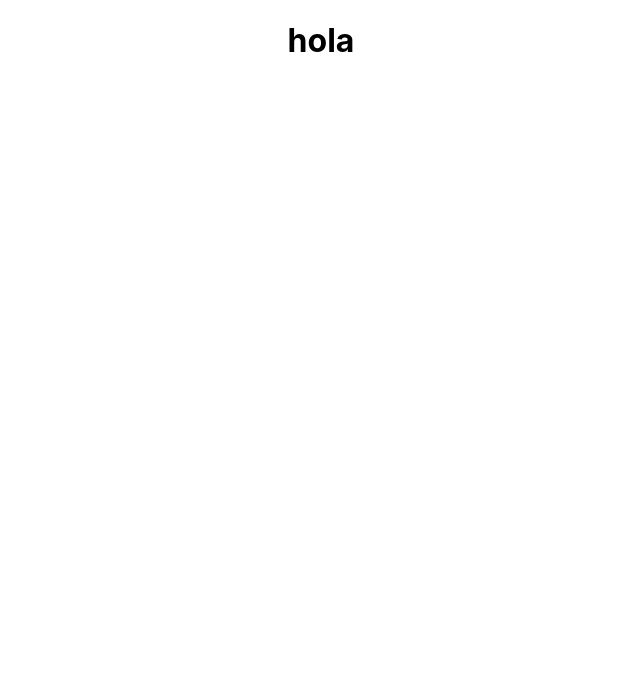
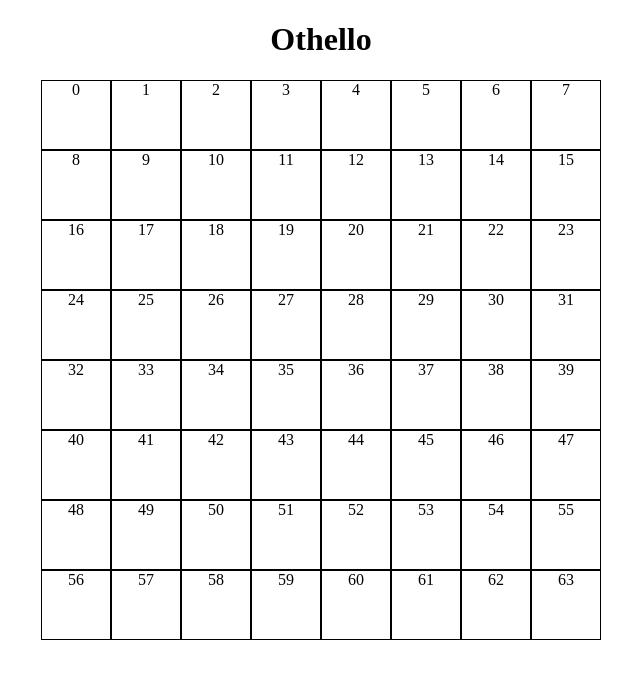
Before and after one commit to Camilaf19/othello-game, a React (Create React App) app: page / in a window 1280 px wide. Shown: the top 678 px of the page, without its empty margins (319-959 px from the left). Built offline with nearby package versions, Linux system fonts and the light colour scheme.

Commit message:
Create board

```diff
--- a/src/App.css
+++ /dev/null
@@ -1,38 +0,0 @@
-.App {
-  text-align: center;
-}
-
-.App-logo {
-  height: 40vmin;
-  pointer-events: none;
-}
-
-@media (prefers-reduced-motion: no-preference) {
-  .App-logo {
-    animation: App-logo-spin infinite 20s linear;
-  }
-}
-
-.App-header {
-  background-color: #282c34;
-  min-height: 100vh;
-  display: flex;
-  flex-direction: column;
-  align-items: center;
-  justify-content: center;
-  font-size: calc(10px + 2vmin);
-  color: white;
-}
-
-.App-link {
-  color: #61dafb;
-}
-
-@keyframes App-logo-spin {
-  from {
-    transform: rotate(0deg);
-  }
-  to {
-    transform: rotate(360deg);
-  }
-}
--- a/src/App.tsx
+++ b/src/App.tsx
@@ -1,12 +1,21 @@
 
-import './App.css';
 
 function App() {
+  const board = Array(64).fill(0)
+
   return (
-    <div className="App">
-     <h1>hola</h1>
-    </div>
-  );
+    <main className='board'>
+      <h1>Othello</h1>
+      <section className="game">
+        {board.map((_, i) => {
+        return (
+          <section className="cell" key={i}>{i} </section>
+        )
+        })
+        }
+      </section>
+    </main>
+  )
 }
 
-export default App;
+export default App
--- a/src/index.css
+++ b/src/index.css
@@ -1,13 +1,21 @@
-body {
-  margin: 0;
-  font-family: -apple-system, BlinkMacSystemFont, 'Segoe UI', 'Roboto', 'Oxygen',
-    'Ubuntu', 'Cantarell', 'Fira Sans', 'Droid Sans', 'Helvetica Neue',
-    sans-serif;
-  -webkit-font-smoothing: antialiased;
-  -moz-osx-font-smoothing: grayscale;
+#root {
+  height: 100vh;
 }
 
-code {
-  font-family: source-code-pro, Menlo, Monaco, Consolas, 'Courier New',
-    monospace;
+.board {
+  height: 100%;
+  width: fit-content;
+  margin: auto;
+  text-align: center;
 }
+
+.board .game {
+  height: 35em;
+  width: 35em;;
+  display: grid;
+  grid-template-columns: repeat(8, 1fr);
+}
+
+.game .cell {
+  border: solid black 1px;
+}
```
Also changed, not shown: src/setupTests.ts (deleted, +0 -5 lines), src/logo.svg (deleted), 1 other file (tests, documents, lock files or other folders).
